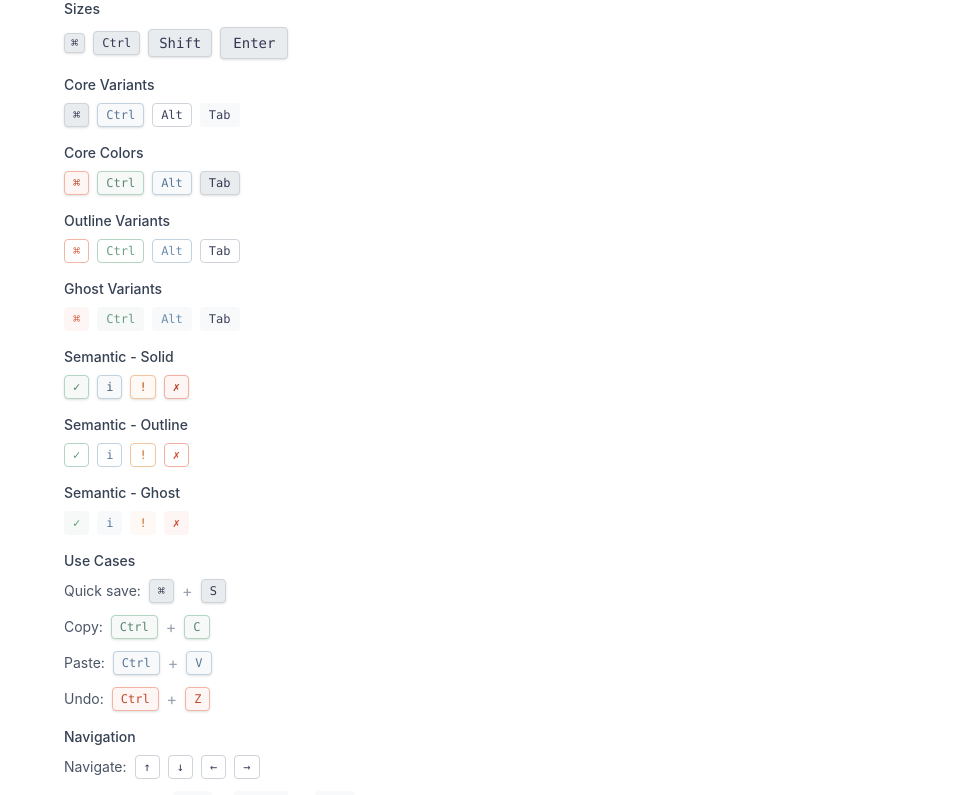
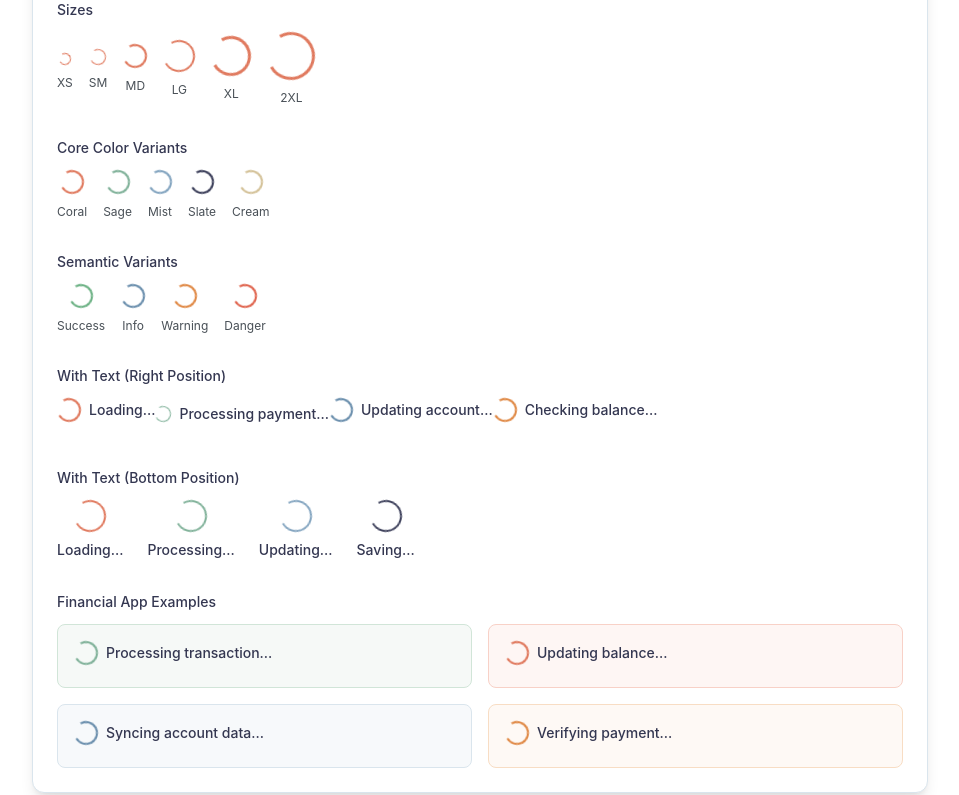
Before and after one commit to dimasbaguspm/spendless-app, a React (Vite) app: page / in a window 1280 px wide. Shown: the part 2080-2875 px from the top of the page, without its empty margins (160-1119 px from the left). Built offline with nearby package versions, Linux system fonts and the light colour scheme.

Commit message:
feat: add Loader component with variants and demo implementation

```diff
--- a/src/components/index.ts
+++ b/src/components/index.ts
@@ -3,6 +3,7 @@ export { Badge, type BadgeProps } from './badge';
 export { Button, IconButton, type ButtonProps, type IconButtonProps } from './button';
 export { Drawer, type DrawerProps } from './drawer';
 export { Kbd, type KbdProps } from './kbd';
+export { Loader, type LoaderProps } from './loader';
 export { Modal, type ModalProps } from './modal';
 export { Popover, type PopoverProps } from './popover';
 export { Tab, type TabProps } from './tab';
--- /dev/null
+++ b/src/components/loader/demo.tsx
@@ -0,0 +1,133 @@
+import { Loader } from '.';
+
+export function LoaderDemo() {
+  return (
+    <div className="bg-white rounded-xl p-6 shadow-lg border border-mist-200 mb-6">
+      <h2 className="text-lg font-semibold text-slate-600 mb-6">Loader Components</h2>
+
+      <div className="space-y-8">
+        {/* Sizes */}
+        <div className="space-y-3">
+          <h3 className="text-sm font-medium text-slate-700">Sizes</h3>
+          <div className="flex flex-wrap items-center gap-4">
+            <div className="text-center">
+              <Loader size="xs" />
+              <p className="text-xs text-slate-500 mt-1">XS</p>
+            </div>
+            <div className="text-center">
+              <Loader size="sm" />
+              <p className="text-xs text-slate-500 mt-1">SM</p>
+            </div>
+            <div className="text-center">
+              <Loader size="md" />
+              <p className="text-xs text-slate-500 mt-1">MD</p>
+            </div>
+            <div className="text-center">
+              <Loader size="lg" />
+              <p className="text-xs text-slate-500 mt-1">LG</p>
+            </div>
+            <div className="text-center">
+              <Loader size="xl" />
+              <p className="text-xs text-slate-500 mt-1">XL</p>
+            </div>
+            <div className="text-center">
+              <Loader size="2xl" />
+              <p className="text-xs text-slate-500 mt-1">2XL</p>
+            </div>
+          </div>
+        </div>
+
+        {/* Core Variants */}
+        <div className="space-y-3">
+          <h3 className="text-sm font-medium text-slate-700">Core Color Variants</h3>
+          <div className="flex flex-wrap items-center gap-4">
+            <div className="text-center">
+              <Loader variant="coral" />
+              <p className="text-xs text-slate-500 mt-1">Coral</p>
+            </div>
+            <div className="text-center">
+              <Loader variant="sage" />
+              <p className="text-xs text-slate-500 mt-1">Sage</p>
+            </div>
+            <div className="text-center">
+              <Loader variant="mist" />
+              <p className="text-xs text-slate-500 mt-1">Mist</p>
+            </div>
+            <div className="text-center">
+              <Loader variant="slate" />
+              <p className="text-xs text-slate-500 mt-1">Slate</p>
+            </div>
+            <div className="text-center">
+              <Loader variant="cream" />
+              <p className="text-xs text-slate-500 mt-1">Cream</p>
+            </div>
+          </div>
+        </div>
+
+        {/* Semantic Variants */}
+        <div className="space-y-3">
+          <h3 className="text-sm font-medium text-slate-700">Semantic Variants</h3>
+          <div className="flex flex-wrap items-center gap-4">
+            <div className="text-center">
+              <Loader variant="success" />
+              <p className="text-xs text-slate-500 mt-1">Success</p>
+            </div>
+            <div className="text-center">
+              <Loader variant="info" />
+              <p className="text-xs text-slate-500 mt-1">Info</p>
+            </div>
+            <div className="text-center">
+              <Loader variant="warning" />
+              <p className="text-xs text-slate-500 mt-1">Warning</p>
+            </div>
+            <div className="text-center">
+              <Loader variant="danger" />
+              <p className="text-xs text-slate-500 mt-1">Danger</p>
+            </div>
+          </div>
+        </div>
+
+        {/* With Text - Right Position */}
+        <div className="space-y-3">
+          <h3 className="text-sm font-medium text-slate-700">With Text (Right Position)</h3>
+          <div className="space-y-3">
+            <Loader variant="coral" text="Loading..." />
+            <Loader variant="sage" text="Processing payment..." size="sm" />
+            <Loader variant="info" text="Updating account..." />
+            <Loader variant="warning" text="Checking balance..." />
+          </div>
+        </div>
+
+        {/* With Text - Bottom Position */}
+        <div className="space-y-3">
+          <h3 className="text-sm font-medium text-slate-700">With Text (Bottom Position)</h3>
+          <div className="flex flex-wrap items-start gap-6">
+            <Loader variant="coral" text="Loading..." textPosition="bottom" size="lg" />
+            <Loader variant="sage" text="Processing..." textPosition="bottom" size="lg" />
+            <Loader variant="mist" text="Updating..." textPosition="bottom" size="lg" />
+            <Loader variant="slate" text="Saving..." textPosition="bottom" size="lg" />
+          </div>
+        </div>
+
+        {/* Financial App Use Cases */}
+        <div className="space-y-3">
+          <h3 className="text-sm font-medium text-slate-700">Financial App Examples</h3>
+          <div className="grid grid-cols-1 md:grid-cols-2 gap-4">
+            <div className="p-4 bg-sage-50 rounded-lg border border-sage-200">
+              <Loader variant="sage" text="Processing transaction..." />
+            </div>
+            <div className="p-4 bg-coral-50 rounded-lg border border-coral-200">
+              <Loader variant="coral" text="Updating balance..." />
+            </div>
+            <div className="p-4 bg-info-50 rounded-lg border border-info-200">
+              <Loader variant="info" text="Syncing account data..." />
+            </div>
+            <div className="p-4 bg-warning-50 rounded-lg border border-warning-200">
+              <Loader variant="warning" text="Verifying payment..." />
+            </div>
+          </div>
+        </div>
+      </div>
+    </div>
+  );
+}
--- /dev/null
+++ b/src/components/loader/index.ts
@@ -0,0 +1 @@
+export { Loader, loaderVariants, type LoaderProps } from './loader';
--- /dev/null
+++ b/src/components/loader/loader.tsx
@@ -0,0 +1,93 @@
+import { cva, type VariantProps } from 'class-variance-authority';
+import { forwardRef } from 'react';
+
+import { cn } from '../../libs/utils';
+
+const loaderVariants = cva(
+  'inline-flex items-center justify-center animate-spin rounded-full border-2 border-solid border-current border-r-transparent',
+  {
+    variants: {
+      variant: {
+        default: 'text-coral-500',
+        secondary: 'text-sage-500',
+        tertiary: 'text-mist-500',
+        ghost: 'text-slate-600',
+
+        // Core color variants
+        coral: 'text-coral-500',
+        sage: 'text-sage-500',
+        mist: 'text-mist-500',
+        slate: 'text-slate-600',
+        cream: 'text-cream-600',
+
+        // Semantic variants for log levels
+        success: 'text-success-500',
+        info: 'text-info-500',
+        warning: 'text-warning-500',
+        danger: 'text-danger-500',
+
+        // Legacy error variant (kept for backward compatibility)
+        error: 'text-danger-500',
+      },
+      size: {
+        xs: 'h-3 w-3 border',
+        sm: 'h-4 w-4 border',
+        md: 'h-6 w-6 border-2',
+        lg: 'h-8 w-8 border-2',
+        xl: 'h-10 w-10 border-[3px]',
+        '2xl': 'h-12 w-12 border-[3px]',
+      },
+    },
+    defaultVariants: {
+      variant: 'default',
+      size: 'md',
+    },
+  }
+);
+
+export interface LoaderProps extends React.HTMLAttributes<HTMLDivElement>, VariantProps<typeof loaderVariants> {
+  /** Additional text to display alongside the loader */
+  text?: string;
+  /** Position of the text relative to the loader */
+  textPosition?: 'right' | 'bottom';
+}
+
+const Loader = forwardRef<HTMLDivElement, LoaderProps>(
+  ({ className, variant, size, text, textPosition = 'right', ...props }, ref) => {
+    const loader = <div className={cn(loaderVariants({ variant, size }))} aria-label="Loading..." />;
+
+    if (!text) {
+      return (
+        <div className={cn('inline-flex', className)} ref={ref} {...props}>
+          {loader}
+        </div>
+      );
+    }
+
+    const textElement = (
+      <span className={cn('text-sm font-medium', variant === 'ghost' ? 'text-slate-600' : 'text-slate-700')}>
+        {text}
+      </span>
+    );
+
+    if (textPosition === 'bottom') {
+      return (
+        <div className={cn('inline-flex flex-col items-center gap-2', className)} ref={ref} {...props}>
+          {loader}
+          {textElement}
+        </div>
+      );
+    }
+
+    return (
+      <div className={cn('inline-flex items-center gap-2', className)} ref={ref} {...props}>
+        {loader}
+        {textElement}
+      </div>
+    );
+  }
+);
+
+Loader.displayName = 'Loader';
+
+export { Loader, loaderVariants };
--- a/src/routes/index.tsx
+++ b/src/routes/index.tsx
@@ -3,6 +3,7 @@ import { createFileRoute } from '@tanstack/react-router';
 import { Button } from '../components';
 import { BadgeDemo } from '../components/badge/demo';
 import { KbdDemo } from '../components/kbd/demo';
+import { LoaderDemo } from '../components/loader/demo';
 import { useDrawer } from '../providers/drawer';
 import { useModal } from '../providers/modal';
 
@@ -162,7 +163,9 @@ function App() {
         </div>
 
         <BadgeDemo />
+        <LoaderDemo />
         <KbdDemo />
+        <LoaderDemo />
 
         <div className="bg-white rounded-xl p-6 shadow-lg border border-mist-200 text-center">
           <p className="text-slate-600 text-lg mb-4">Your complete palette with semantic colors! 🎨</p>
```
